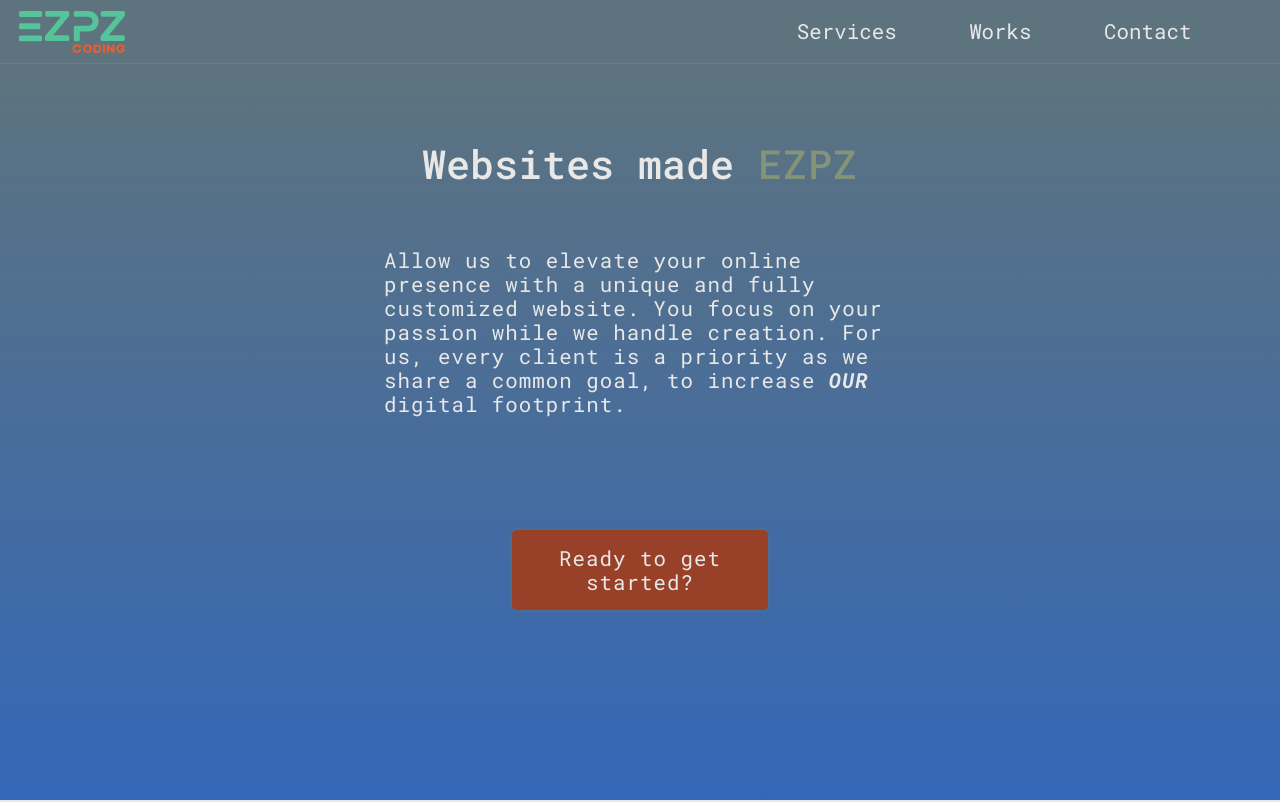
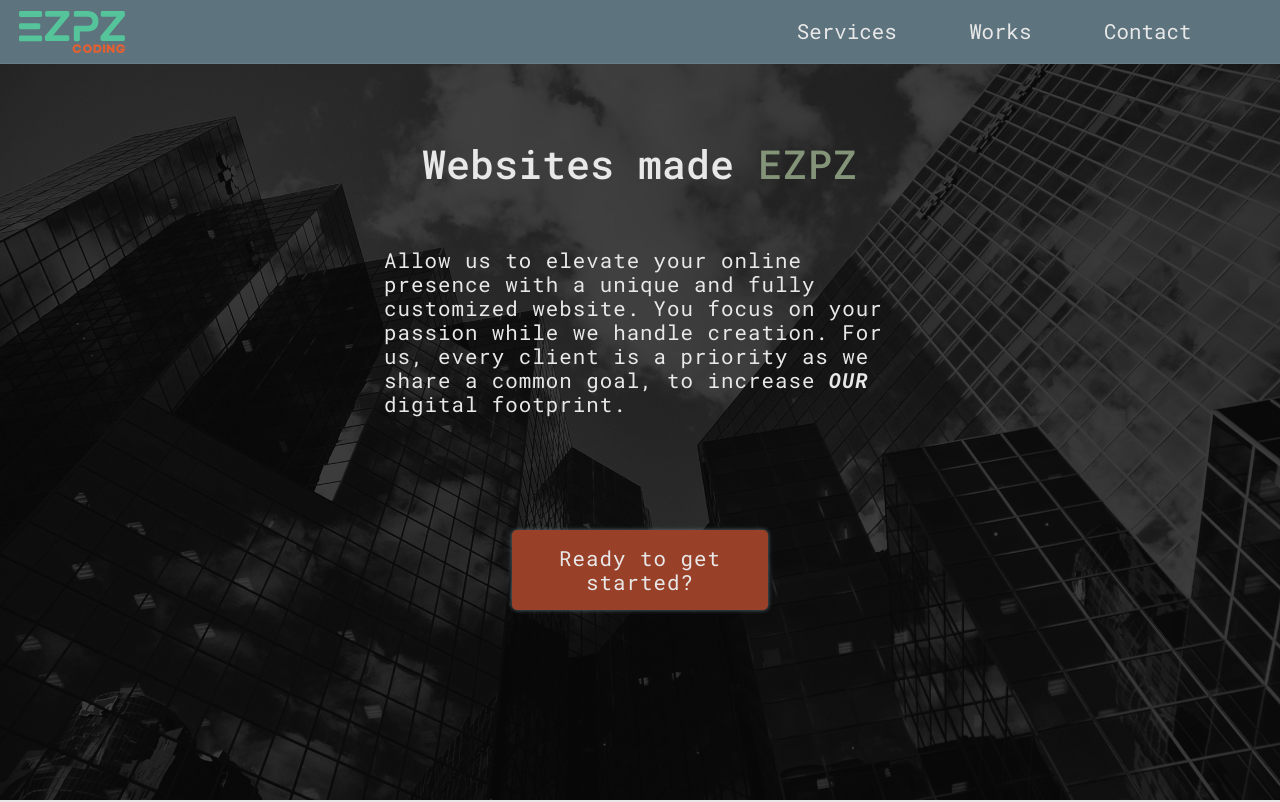
Before and after one commit to pixelverse-studios/pixelverse-studios-ui, a Next.js app: page / in a window 1280 px wide. Shown: the top 802 px of the page. Built offline with nearby package versions, Linux system fonts and the light colour scheme.

Commit message:
add page element animations to landing page

```diff
--- a/components/views/landing/Landing.module.scss
+++ b/components/views/landing/Landing.module.scss
@@ -23,15 +23,13 @@
         }
 
         .landingImage {
-            background-color: grey;
-            background-position: top;
-            background-repeat: no-repeat;
-            background-size: cover;
-            height: calc(100vh - var(--nav-height));
+            position: absolute;
+            top: 0;
+            height: 100vh;
             width: 100%;
-            position: absolute;
-            z-index: -1;
-            top: 0;
+            object-fit: cover;
+            object-position: top center;
+            z-index: 0;
             filter: grayscale(1) contrast(1) brightness(0.25);
         }
 
@@ -39,16 +37,19 @@
             font-size: 2.5rem;
             margin-bottom: 0;
             text-align: center;
+            z-index: 1;
 
             span {
                 font-size: 2.5rem;
                 @include textHover;
+                z-index: 1;
             }
         }
 
         span {
             font-size: 1.3rem;
             max-width: 32rem;
+            z-index: 1;
         }
 
         button {
@@ -66,6 +67,7 @@
             animation-timing-function: ease-in;
             background-color: var(--sienna600);
             color: var(--off-white);
+            z-index: 1;
 
             transition: 0.5s;
 
@@ -76,6 +78,7 @@
 
             &:hover {
                 background-color: var(--skyblue400);
+                z-index: 1;
 
                 .flipContent {
                     transform: rotateY(180deg);
@@ -83,6 +86,7 @@
             }
 
             .flipContent {
+                z-index: 1;
                 transition: 0.5s;
                 transform-style: preserve-3d;
                 position: relative;
@@ -101,15 +105,11 @@
                 .front {
                     z-index: 1;
                     transform: rotateY(180deg);
-                    // background-color: var(--skyblue400);
-                    // color: var(--sienna600);
                 }
 
                 .back {
                     z-index: 2;
                     transform: rotateY(0deg);
-                    // background-color: var(--sienna600);
-                    // color: var(--off-white);
                 }
             }
         }
@@ -139,6 +139,7 @@
         display: flex;
         flex-direction: column;
         gap: 1.5rem;
+        z-index: 1;
 
         h2 {
             text-align: center;
--- a/components/views/landing/MissionStatement.tsx
+++ b/components/views/landing/MissionStatement.tsx
@@ -9,23 +9,24 @@ const MissionStatement = () => {
     const onQuoteClick = () => router.push('/contact')
 
     return (
-        <div className={styles.missionStatement}>
-            <div
+        <div className={`${styles.missionStatement}`}>
+            <img
                 className={styles.landingImage}
-                style={{
-                    backgroundImage: `url('${backgroundImg.src}')`
-                }}
+                src={backgroundImg.src}
+                alt="landingImage"
             />
-            <h1>
+            <h1 className="animate__animated animate__backInDown">
                 Websites made <span>EZPZ</span>
             </h1>
-            <span>
+            <span className="animate__animated animate__backInDown">
                 Allow us to elevate your online presence with a unique and fully
                 customized website. You focus on your passion while we handle
                 creation. For us, every client is a priority as we share a
                 common goal, to increase <em>OUR</em> digital footprint.
             </span>
-            <button onClick={onQuoteClick}>
+            <button
+                className="animate__animated animate__backInDown"
+                onClick={onQuoteClick}>
                 <div className={styles.flipContent}>
                     <span className={styles.front}>Get your quote</span>
                     <span className={styles.back}>Ready to get started?</span>
--- a/package.json
+++ b/package.json
@@ -10,6 +10,7 @@
   },
   "dependencies": {
     "@apollo/client": "^3.6.9",
+    "animate.css": "^4.1.1",
     "antd": "^4.21.5",
     "date-fns": "^2.28.0",
     "framer-motion": "^7.5.1",
--- a/pages/_app.tsx
+++ b/pages/_app.tsx
@@ -6,6 +6,7 @@ import Nav from '../components/nav'
 import Footer from '../components/footer'
 import ScrollToTop from '../components/scrollToTop'
 import { client } from '../lib/context/apolloProvider'
+import 'animate.css'
 import 'antd/dist/antd.css'
 import '../styles/globals.scss'
 
```
Also changed, not shown: 1 other file (tests, documents, lock files or other folders).
